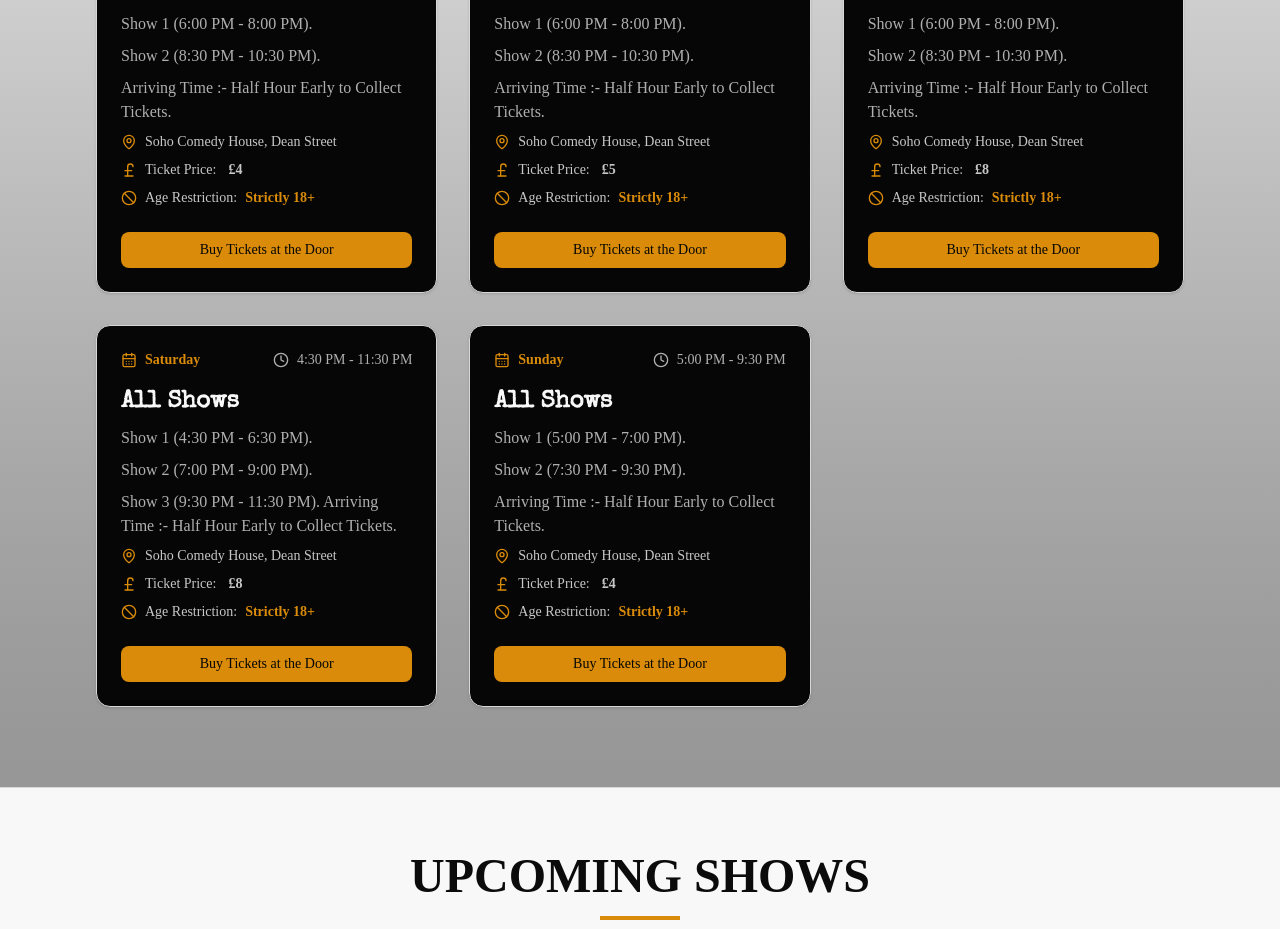
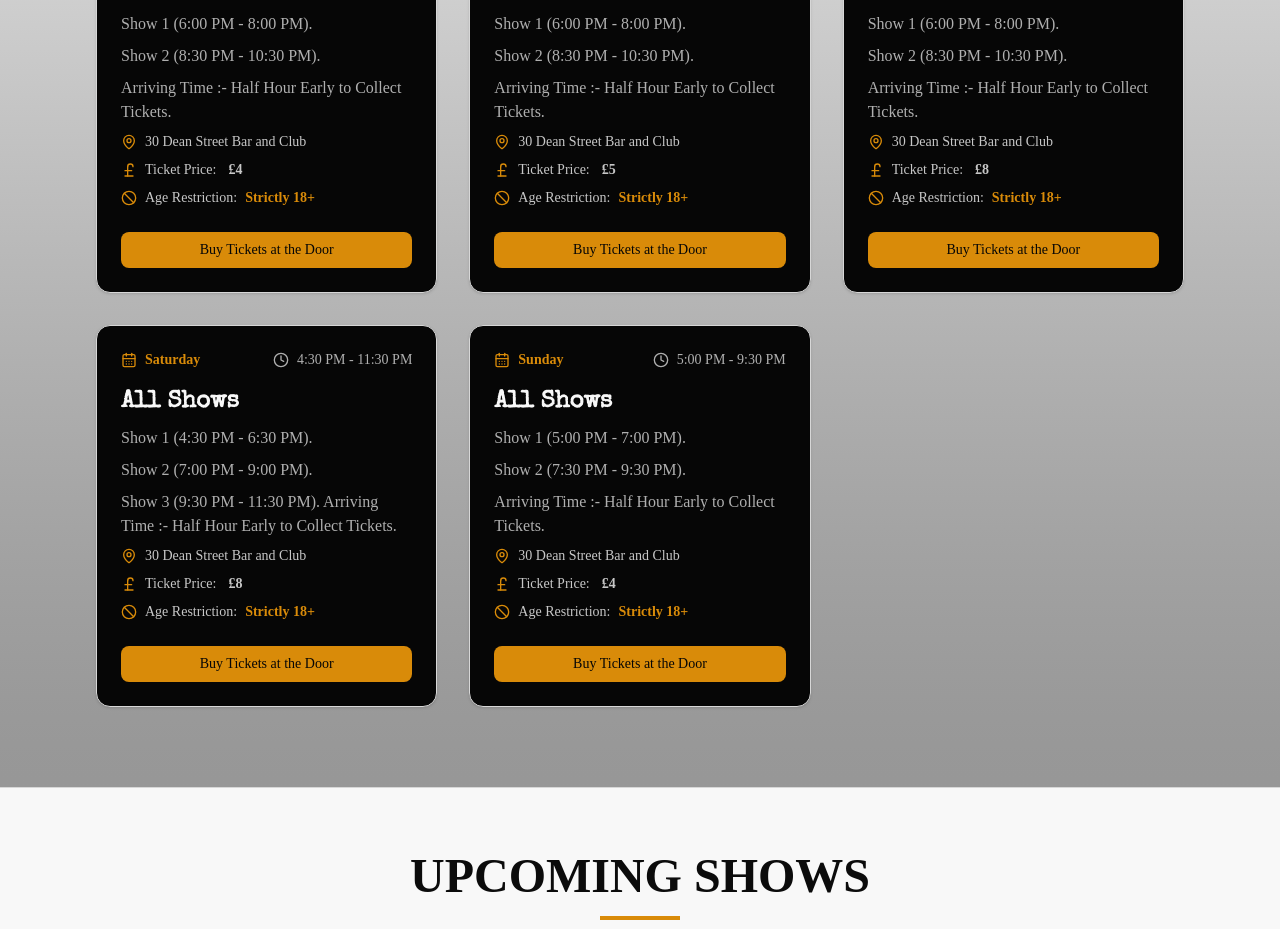
Before and after one commit to maurya-ayush/soho-comedy-house, a React (Vite) app: page / in a window 1280 px wide. Shown: the part 1800-2729 px from the top of the page. Built offline with nearby package versions, Linux system fonts and the light colour scheme; no server answers.

Commit message:
Changed the Venue Address

```diff
--- a/src/components/show-card.tsx
+++ b/src/components/show-card.tsx
@@ -53,7 +53,7 @@ export function ShowCard({ show }: { show: Show }) {
                 <div className="space-y-2 text-sm">
                     <div className="flex items-center gap-2 text-background/80 dark:text-foreground/80">
                         <MapPin className="w-4 h-4 text-primary" />
-                        Soho Comedy House, Dean Street
+                        30 Dean Street Bar and Club
                     </div>
                     <div className="flex items-center gap-2 text-background/80 dark:text-foreground/80">
                         <PoundSterling className="w-4 h-4 text-primary" />
--- a/src/components/show-details-section.tsx
+++ b/src/components/show-details-section.tsx
@@ -117,7 +117,7 @@ export default function ShowDetailsSection() {
                             <MapPin className="w-6 h-6 text-primary flex-shrink-0 mt-1" />
                             <div>
                                 <p className="text-sm text-muted-foreground mb-1">Venue</p>
-                                <p className="text-lg font-semibold text-foreground">Soho Comedy House, Dean Street</p>
+                                <p className="text-lg font-semibold text-foreground">30 Dean Street Bar and Club</p>
                             </div>
                         </div>
 
--- a/src/components/shows.tsx
+++ b/src/components/shows.tsx
@@ -9,7 +9,7 @@ const shows = [
         time: "6:00 PM - 10:30 PM",
         performer: "All Shows",
         price: "£4",
-        venue: "Soho Comedy House, Dean Street",
+        venue: "30 Dean Street Bar and Club",
         descriptionLine1: "Show 1 (6:00 PM - 8:00 PM).",
         descriptionLine2: "Show 2 (8:30 PM - 10:30 PM).",
         descriptionLine3: "Arriving Time :- Half Hour Early to Collect Tickets.",
@@ -19,7 +19,7 @@ const shows = [
         time: "6:00 PM - 10:30 PM",
         performer: "All Shows",
         price: "£5",
-        venue: "Soho Comedy House, Dean Street",
+        venue: "30 Dean Street Bar and Club",
         descriptionLine1: "Show 1 (6:00 PM - 8:00 PM).",
         descriptionLine2: "Show 2 (8:30 PM - 10:30 PM).",
         descriptionLine3: "Arriving Time :- Half Hour Early to Collect Tickets.",
@@ -29,7 +29,7 @@ const shows = [
         time: "6:00 PM - 10:30 PM",
         performer: "All Shows",
         price: "£8",
-        venue: "Soho Comedy House, Dean Street",
+        venue: "30 Dean Street Bar and Club",
         descriptionLine1: "Show 1 (6:00 PM - 8:00 PM).",
         descriptionLine2: "Show 2 (8:30 PM - 10:30 PM).",
         descriptionLine3: "Arriving Time :- Half Hour Early to Collect Tickets.",
@@ -39,7 +39,7 @@ const shows = [
         time: "4:30 PM - 11:30 PM",
         performer: "All Shows",
         price: "£8",
-        venue: "Soho Comedy House, Dean Street",
+        venue: "30 Dean Street Bar and Club",
         descriptionLine1: "Show 1 (4:30 PM - 6:30 PM).",
         descriptionLine2: "Show 2 (7:00 PM - 9:00 PM).",
         descriptionLine3: "Show 3 (9:30 PM - 11:30 PM). Arriving Time :- Half Hour Early to Collect Tickets.",
@@ -49,7 +49,7 @@ const shows = [
         time: "5:00 PM - 9:30 PM",
         performer: "All Shows",
         price: "£4",
-        venue: "Soho Comedy House, Dean Street",
+        venue: "30 Dean Street Bar and Club",
         descriptionLine1: "Show 1 (5:00 PM - 7:00 PM).",
         descriptionLine2: "Show 2 (7:30 PM - 9:30 PM).",
         descriptionLine3: "Arriving Time :- Half Hour Early to Collect Tickets.",
```
